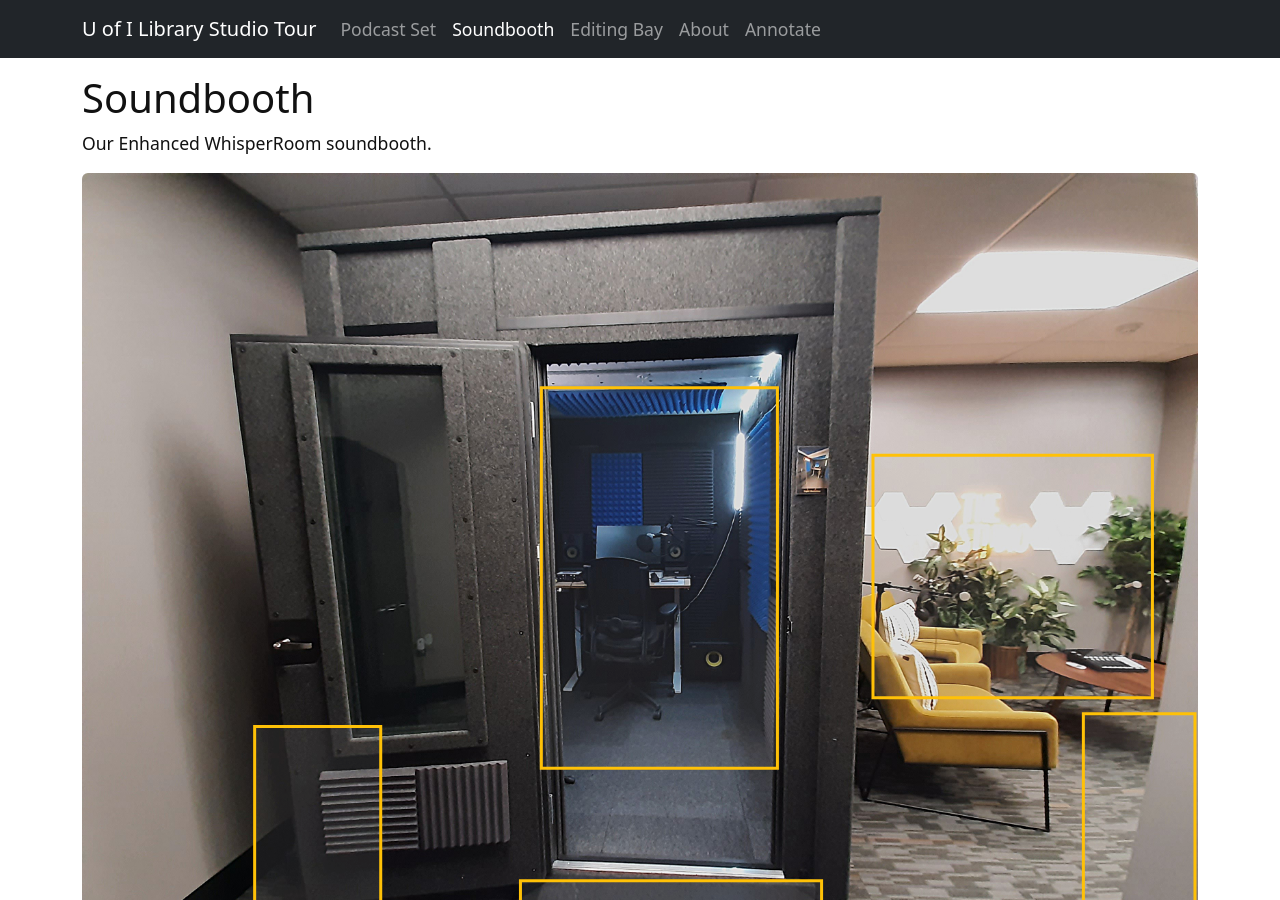
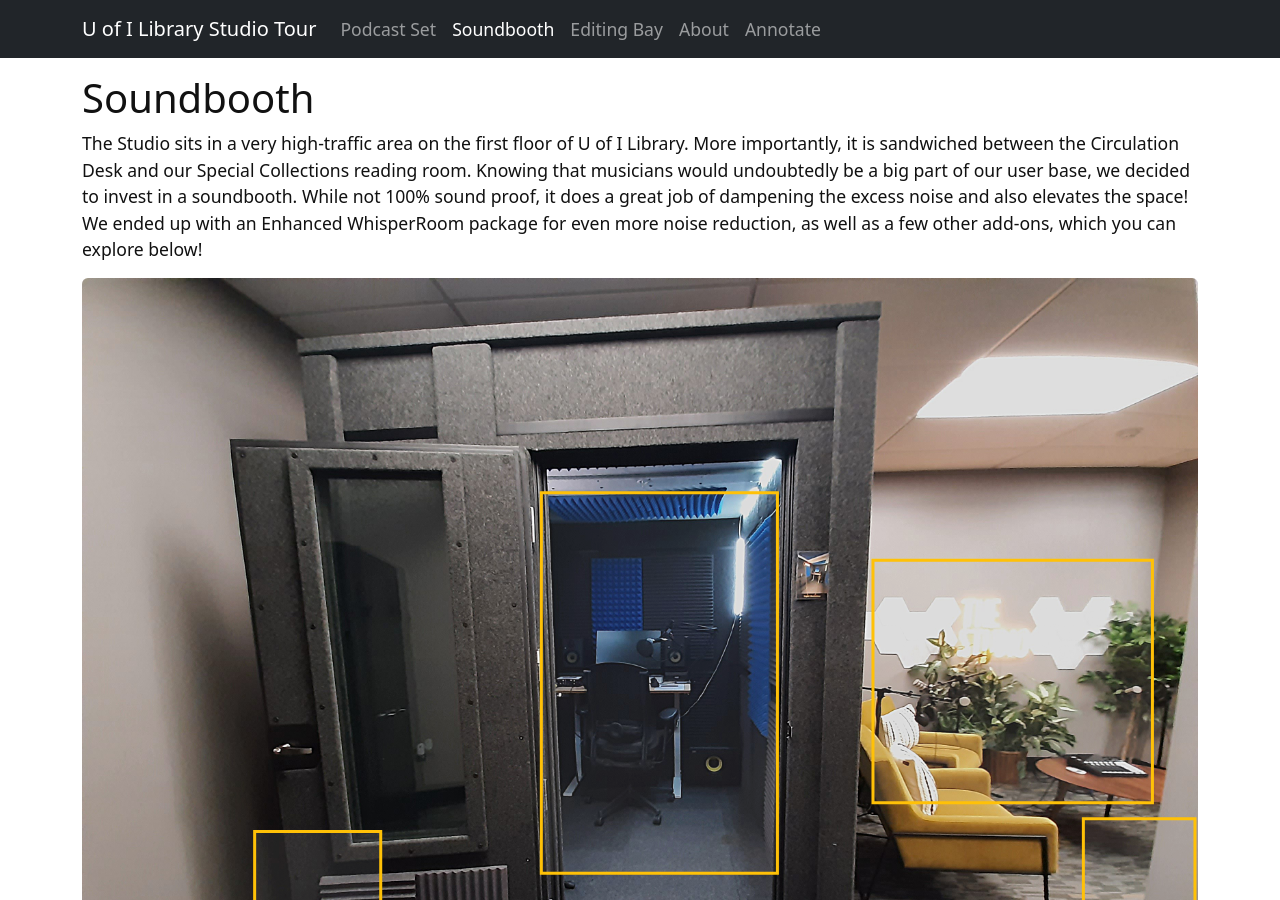
Before and after one commit to llove28/studio-tour, a Jekyll site: the page built from pages/soundbooth.md, in a window 1280 px wide and 900 px high. Built offline with Jekyll 4.4.1, drawn with Linux system fonts in a browser that asks for light colours.

Commit message:
Update soundbooth.md

```diff
--- a/pages/soundbooth.md
+++ b/pages/soundbooth.md
@@ -5,7 +5,7 @@ nav_order: 2
 annotation-viewer: true
 ---
 
-Our Enhanced WhisperRoom soundbooth.
+The Studio sits in a very high-traffic area on the first floor of U of I Library. More importantly, it is sandwiched between the Circulation Desk and our Special Collections reading room. Knowing that musicians would undoubtedly be a big part of our user base, we decided to invest in a soundbooth. While not 100% sound proof, it does a great job of dampening the excess noise and also elevates the space! We ended up with an Enhanced WhisperRoom package for even more noise reduction, as well as a few other add-ons, which you can explore below!
 
 {% include annotated-image.html image="whisperroom_entrance.jpg" annotation="whisperroom_entrance-annotations.json" popup="modal" %}
 
```
